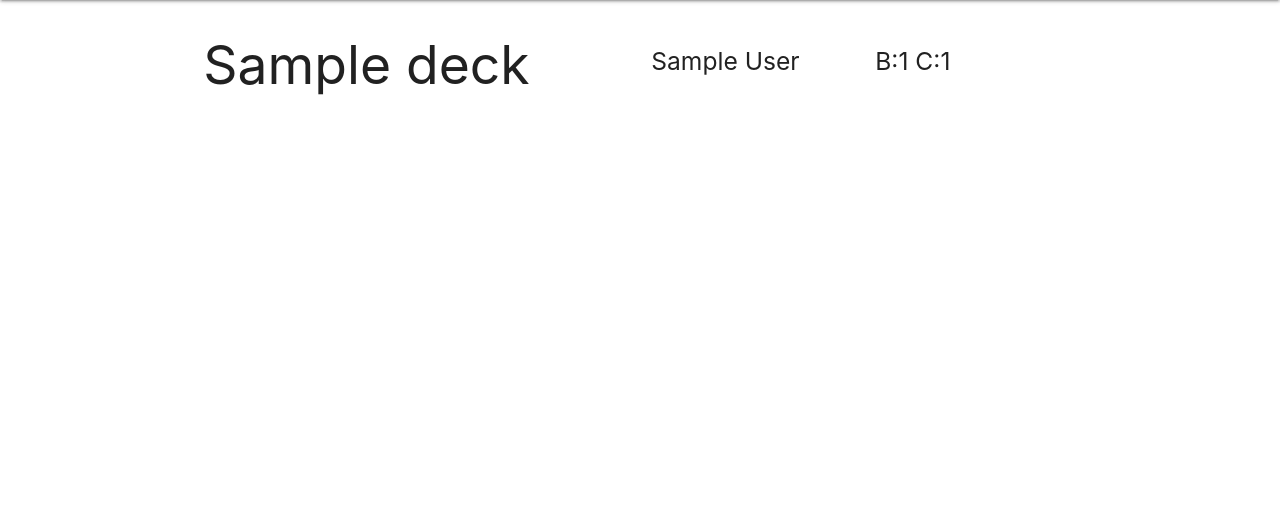
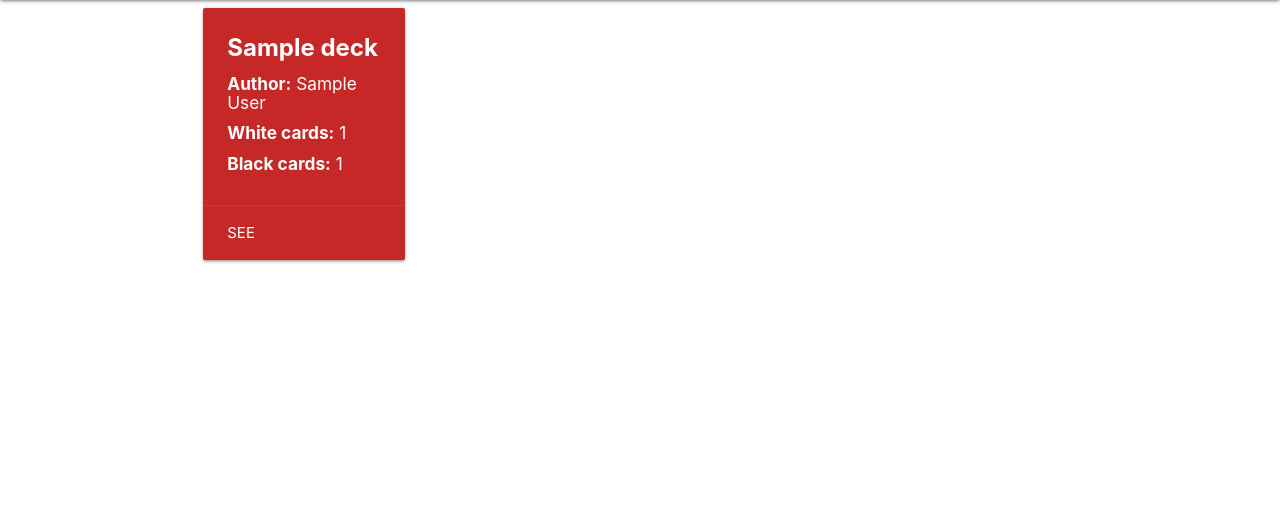
Before and after one commit to muskanmahajan37/card-against-ourselves, a Django app: page /decks in a window 1280 px wide. Shown: the part 64-579 px from the top of the page. Run offline with Django 3.2, Linux system fonts and the light colour scheme; tables that the repository leaves empty hold one stand-in row (values such as "Sample post").

Commit message:
Updated templates for decks

```diff
--- a/cards/templates/base.html
+++ b/cards/templates/base.html
@@ -10,7 +10,7 @@
 <body style="display:flex; min-height:100vh; flex-direction:column;">
     {% include 'partials/_nav.html' %}
 
-    <main style="flex: 1 0 auto;">
+    <main style="flex: 1 0 auto;" class="container">
     {% block content %}
 
     {% endblock %}
--- a/cards/templates/decks/decks.html
+++ b/cards/templates/decks/decks.html
@@ -1,16 +1,28 @@
 {% extends 'base.html' %}
+
+{% block title %}
+Browse Decks
+{% endblock %}
 
 {% block content %}
 
 {% if decks %}
-    <div class="container">
-        <div class="row valign-wrapper">
-            {% for deck in decks %}
-                <h2 class="col s6">{{ deck.name }}</h2>
-                <h5 class="col s3">{{ deck.author }}</h5>
-                <h5 class="col s3">B:{{ deck.white_cards.count }} C:{{ deck.black_cards.count }}</h5>
-            {% endfor %}
+    <div class="row">
+        {% for deck in decks %}
+        <div class="col s12 m6 l4 xl3">
+            <div class="card hoverable red darken-3 white-text">
+                <div class="card-content">
+                    <span class="card-title truncate" style="font-weight: bold;">{{ deck.name }}</span>
+                    <h6><span style="font-weight: bold;">Author:</span> {{ deck.author }}</h6>
+                    <h6><span style="font-weight: bold;">White cards:</span> {{ deck.white_cards.count }}</h6>
+                    <h6><span style="font-weight: bold;">Black cards:</span> {{ deck.black_cards.count }}</h6>
+                </div>
+                <div class="card-action">
+                    <a href="{% url 'deck' deck.id %}" class="white-text">See</a>
+                </div>
+            </div>
         </div>
+        {% endfor %}
     </div>
 {% else %}
 <h2>No decks found  <i class="material-icons">mood_bad</i></h2>
```
Also changed, not shown: cards/templates/decks/deck.html (added, +9 -0 lines).
